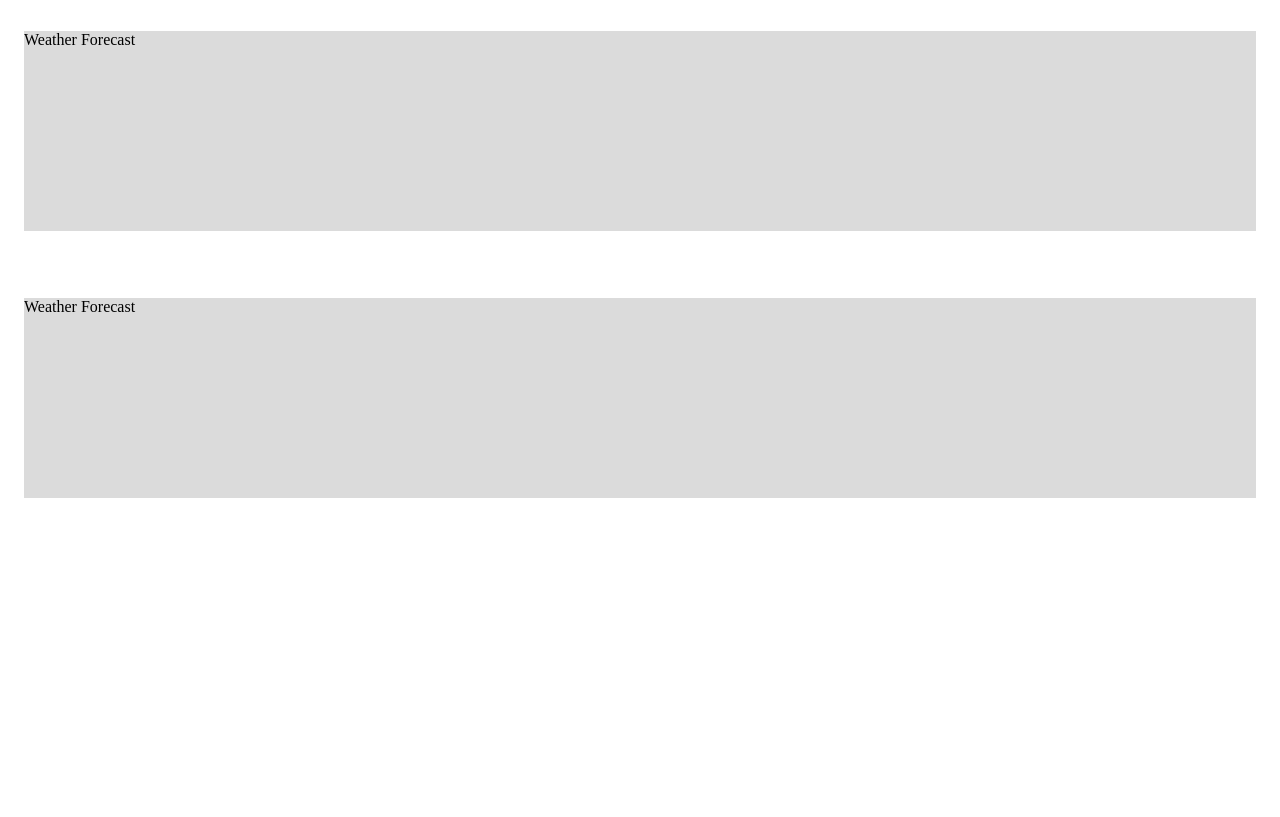
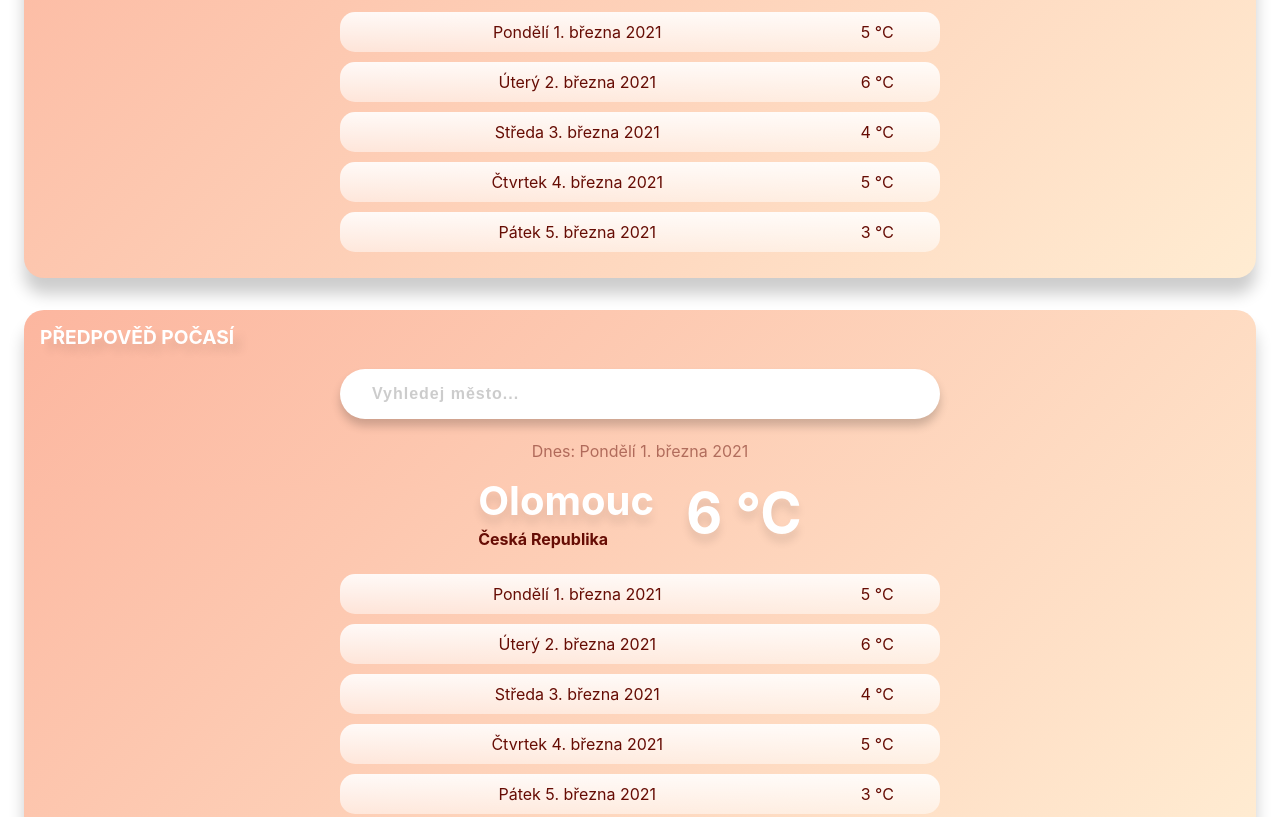
Before and after one commit to rivikid/weatherforecast-jh, a plain HTML site: page index.html in a window 1280 px wide. Shown: the part 277-1094 px from the top of the page. Before the commit the page ends 816 px from the top, so only its background shows below. Drawn offline with Linux system fonts and the light colour scheme.

Commit message:
Creating structure blocks of the component and their style.

```diff
--- /dev/null
+++ b/modules/weatherForecast/components/block-current.js
@@ -0,0 +1,17 @@
+const Current = () => {
+  return `
+    <div class="weather__loader">
+    </div>
+    <div class="weather__current-content">
+      <span class="weather__current-content__text">Dnes: Pondělí 1. března 2021</span>
+      <div class="weather__current-content__data">
+        <div>
+          <span class="weather__current-content__city">Olomouc</span>
+          <span class="weather__current-content__country">Česká Republika</span>
+        </div>
+        <span class="weather__current-content__temperature">6 °C</span>
+      </div>
+    </div>`;
+};
+
+export default Current;
--- /dev/null
+++ b/modules/weatherForecast/components/block-forecast.js
@@ -0,0 +1,7 @@
+import ForecastTable from "./block-forecastTable.js";
+
+const Forecast = () => {
+  return `<div class="weather__forecast-content">${ForecastTable()}</div>`;
+};
+
+export default Forecast;
--- /dev/null
+++ b/modules/weatherForecast/components/block-forecastTable.js
@@ -0,0 +1,19 @@
+const ForecastTable = () => {
+  return `<table>
+    <thead>
+    <tr>
+    <th scope="col">Day</th>
+    <th scope="col">Temperature</th>
+    </tr>
+    </thead>
+    <tbody class="weather__forecast-content-rows">
+      <tr><td>Pondělí 1. března 2021</td><td>5 °C</td></tr>
+      <tr><td>Úterý 2. března 2021</td><td>6 °C</td></tr>
+      <tr><td>Středa 3. března 2021</td><td>4 °C</td></tr>
+      <tr><td>Čtvrtek 4. března 2021</td><td>5 °C</td></tr>
+      <tr><td>Pátek 5. března 2021</td><td>3 °C</td></tr>
+    </tbody>
+    </table>`;
+};
+
+export default ForecastTable;
--- /dev/null
+++ b/modules/weatherForecast/components/block-header.js
@@ -0,0 +1,8 @@
+const Header = () => {
+  return `<header class="weather__header">
+      <span class="weather__title">Předpověď počasí</span>
+      <span class="weather__status"></span>
+      </header>`;
+};
+
+export default Header;
--- /dev/null
+++ b/modules/weatherForecast/components/block-search.js
@@ -0,0 +1,13 @@
+const Search = () => {
+  return `<div class="weather__searchbar">
+    <input
+        class="weather__search"
+        type="text"
+        data-value=""
+        placeholder="Vyhledej město..."
+    />
+    <div class="autocomplete"></div>
+    </div>`;
+};
+
+export default Search;
--- /dev/null
+++ b/modules/weatherForecast/components/loader.js
@@ -0,0 +1,6 @@
+// loader is created by CSS
+const Loader = () => {
+  return `<div class="loader"></div>`;
+};
+
+export default Loader;
--- /dev/null
+++ b/modules/weatherForecast/components/moduleStructure.js
@@ -0,0 +1,15 @@
+import Header from "./block-header.js";
+import Search from "./block-search.js";
+import Current from "./block-current.js";
+import Forecast from "./block-forecast.js";
+
+const ModuleStructure = () => {
+  return `<div class="weather weather--warm">
+  ${Header()}
+  ${Search()}
+  ${Current()}
+  ${Forecast()}
+  </div>`;
+};
+
+export default ModuleStructure;
--- a/modules/weatherForecast/css/styles.css
+++ b/modules/weatherForecast/css/styles.css
@@ -1,3 +1,17 @@
+:root {
+  --weather-color-warm: #660c04;
+  --weather-color-neutral: #ddd6f3;
+  --weather-color-cold: #5cd7ec;
+  --weather-background-warm: linear-gradient(-45deg, #ffecd2 0%, #fcb69f 100%);
+  --weather-background-neutral: linear-gradient(
+    -20deg,
+    #ddd6f3 0%,
+    #faaca8 100%,
+    #faaca8 100%
+  );
+  --weather-background-cold: linear-gradient(45deg, #a8edea 0%, #d6e4fe 100%);
+}
+
 /* main */
 
 [role="weather-forecast"] *,
@@ -8,6 +22,250 @@
 
 [role="weather-forecast"] {
   width: 100%;
-  background: #dbdbdb;
-  height: 200px;
 }
+
+.weather {
+  width: 100%;
+  min-height: 300px;
+  background: var(--weather-color-cold);
+  box-shadow: 0 1rem 1rem 0 rgba(0, 0, 0, 0.2);
+  border-radius: 20px;
+  font-family: -apple-system, BlinkMacSystemFont, "Segoe UI", Roboto, Oxygen,
+    Ubuntu, Cantarell, "Open Sans", "Helvetica Neue", sans-serif;
+  font-size: 1rem;
+  font-weight: 400;
+  line-height: 1.5rem;
+  overflow: hidden;
+  padding: 1rem;
+}
+
+.weather--cold {
+  background-color: #a8edea;
+  background-image: var(--weather-background-cold);
+}
+.weather--warm {
+  background-color: #fad0c4;
+  background-image: var(--weather-background-warm);
+}
+.weather--neutral {
+  background-color: #fbed96;
+  background-image: var(--weather-background-neutral);
+}
+
+/* Header */
+
+.weather__header {
+  display: flex;
+  flex-direction: column;
+  justify-content: space-between;
+  text-align: center;
+  margin-bottom: 1rem;
+}
+.weather__header .weather__title {
+  text-transform: uppercase;
+  line-height: 1.2;
+  color: #fff;
+  font-weight: 700;
+  font-size: 1.2rem;
+  text-shadow: 0.5rem 0.5rem 0.5rem rgba(0, 0, 0, 0.1);
+  margin-bottom: 0.3rem;
+}
+.weather__status {
+  color: var(--weather-color-warm);
+  font-size: 1rem;
+  text-align: center;
+  opacity: 0.5;
+}
+
+@media screen and (min-width: 768px) {
+  .weather__header {
+    flex-direction: row;
+  }
+  .weather__text {
+    font-size: 1rem;
+    text-align: right;
+  }
+}
+
+/* Searchbar */
+
+.weather__searchbar {
+  text-align: center;
+  position: relative;
+  border-radius: 10px;
+  font-size: 1rem;
+  margin-bottom: 0.2rem;
+  outline: 0;
+  width: 100%;
+}
+.weather__search {
+  border-radius: 25px;
+  border: 0;
+  box-shadow: 0 7px 10px 0 rgba(0, 0, 0, 0.19);
+  font-size: 1rem;
+  color: #000;
+  margin-bottom: 1rem;
+  outline: 0;
+  padding: 1rem 2rem;
+  width: 100%;
+}
+
+.weather ::placeholder,
+.weather ::-webkit-input-placeholder {
+  color: rgba(0, 0, 0, 0.2);
+  letter-spacing: 1px;
+  font-weight: 600;
+}
+
+@media screen and (min-width: 544px) {
+  .weather__search {
+    max-width: 50%;
+  }
+}
+
+/* Current Content */
+
+.weather__current-content {
+  display: flex;
+  flex-direction: column;
+  justify-content: center;
+  flex-wrap: wrap;
+  width: 100%;
+  text-align: center;
+  margin-bottom: 1rem;
+}
+
+.weather__current-content__text {
+  color: var(--weather-color-warm);
+  margin-bottom: 1rem;
+  display: block;
+  opacity: 0.5;
+}
+
+.weather__current-content__data {
+  display: flex;
+  flex-direction: column;
+  flex-wrap: wrap;
+}
+
+.weather__current-content__city {
+  font-size: 2.5rem;
+  font-weight: 700;
+  line-height: 1.1;
+  color: #fff;
+  text-shadow: 0 0.5rem 0.5rem rgba(0, 0, 0, 0.1);
+  display: block;
+}
+.weather__current-content__country {
+  margin-top: 0.5rem;
+  font-size: 1rem;
+  line-height: 1.1;
+  font-weight: 700;
+  color: var(--weather-color-warm);
+  display: block;
+}
+.weather__current-content__temperature {
+  align-self: center;
+  margin: 0.5rem 0;
+  font-size: 3rem;
+  line-height: 1.1;
+  font-weight: 700;
+  color: #fff;
+  text-shadow: 0 0.5rem 0.5rem rgba(0, 0, 0, 0.1);
+  display: block;
+  padding-left: 1rem;
+}
+
+@media screen and (min-width: 544px) {
+  .weather__current-content__data {
+    flex-direction: row;
+    justify-content: center;
+  }
+  .weather__current-content__city {
+    text-align: right;
+  }
+  .weather__current-content__country {
+    text-align: left;
+  }
+  .weather__current-content__temperature {
+    margin: 0;
+    font-size: 3.5rem;
+    padding-left: 2rem;
+  }
+}
+
+/* Forecast Content */
+
+.weather__forecast-content {
+  text-align: center;
+  font-size: 1rem;
+  margin: 0 auto;
+  width: 100%;
+}
+
+.weather__forecast-content table {
+  width: 100%;
+  border-collapse: separate;
+  border: 0;
+  border-spacing: 0 10px;
+  color: var(--weather-color-warm);
+}
+.weather__forecast-content thead tr {
+  color: #fff;
+  background-image: none;
+  display: none;
+}
+
+.weather__forecast-content td,
+.weather__forecast-content th {
+  padding: 0.5rem 0.5rem;
+}
+.weather__forecast-content td {
+  background-image: linear-gradient(
+    to top,
+    rgba(255, 255, 255, 0.5),
+    rgba(255, 255, 255, 0.9)
+  );
+}
+
+.weather__forecast-content tr td:first-child {
+  -moz-border-radius-topleft: 15px;
+  -moz-border-radius-bottomleft: 15px;
+  -webkit-border-top-left-radius: 15px;
+  -webkit-border-bottom-left-radius: 15px;
+  border-top-left-radius: 15px;
+  border-bottom-left-radius: 15px;
+}
+.weather__forecast-content tr td:last-child {
+  border-top-right-radius: 15px;
+  border-bottom-right-radius: 15px;
+}
+
+@media screen and (min-width: 970px) {
+  .weather__forecast-content {
+    width: 50%;
+    margin: 0 auto;
+  }
+}
+
+/* loader */
+
+.loader {
+  position: relative;
+  margin: 0 auto;
+  border: 5px solid rgba(255, 255, 255, 0.5);
+  border-top: 5px solid var(--weather-color-cold);
+  border-radius: 50%;
+  width: 40px;
+  height: 40px;
+  animation: spin 0.5s linear infinite;
+}
+
+@keyframes spin {
+  0% {
+    transform: rotate(0deg);
+  }
+  100% {
+    transform: rotate(360deg);
+  }
+}
--- a/modules/weatherForecast/weatherForecast.js
+++ b/modules/weatherForecast/weatherForecast.js
@@ -1,4 +1,8 @@
+import ModuleStructure from "./components/moduleStructure.js";
+
 export function WeatherForecast(moduleEl) {
-  moduleEl.innerHTML = "Weather Forecast";
+  // inserting structure of the Weather forecast module
+  moduleEl.innerHTML = ModuleStructure();
+
   console.log("Weather Forecast loaded.");
 }
```
